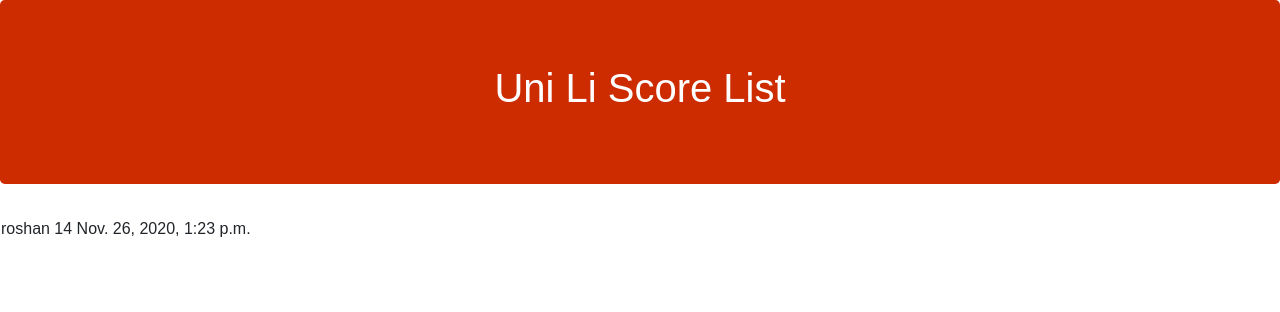
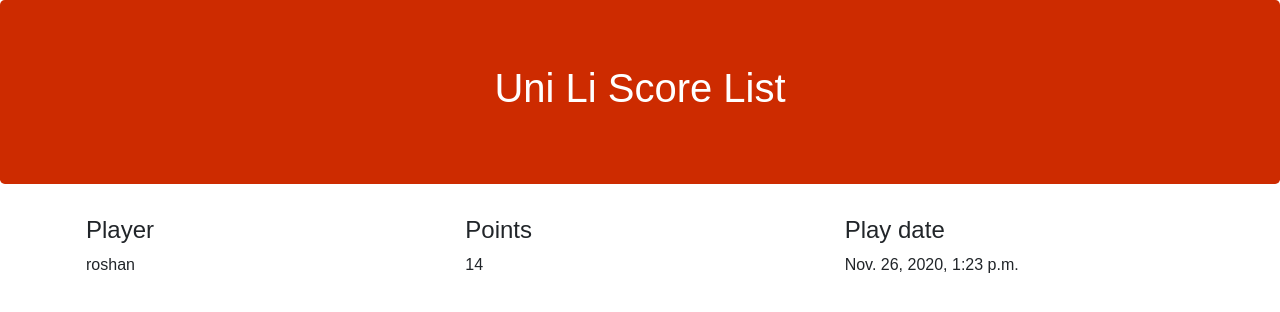
Before and after one commit to Cyberboa/Quiz-game-Uni-li, a Django app: page /score/ in a window 1280 px wide. Shown: the part 56-368 px from the top of the page. Run offline with Django 3.2, Linux system fonts and the light colour scheme; a user stored in the database is signed in; data comes from the database, SQL or seed files in the repository; both versions use the stored data as it was after the commit; style sheets or scripts are compiled from the project's sources; some libraries are stand-ins or nearby versions.

Commit message:
- redesigning HTML base.html & question_create_view.html & question_list.html & score.html

```diff
--- a/quizGameApp/views.py
+++ b/quizGameApp/views.py
@@ -57,11 +57,9 @@ class QuestionView(View):
         if add_question_form.is_valid():
             add_question_form.save()
             add_question_form = AddQuestionForm()
-
         context = {
             "form": add_question_form
         }
-
         return render(httprequest, "question_create_view.html", context)
 
     @login_required
--- a/templates/base.html
+++ b/templates/base.html
@@ -13,6 +13,7 @@
 </head>
 <body>
 {% include 'nav_bar.html' %}
+<div class="mb-4">
     {% block mainContent %}
     {% endblock mainContent %}
     {% block questionListContent %}
@@ -28,5 +29,6 @@
                 integrity="sha384-wfSDF2E50Y2D1uUdj0O3uMBJnjuUD4Ih7YwaYd1iqfktj0Uod8GCExl3Og8ifwB6"
                 crossorigin="anonymous"></script>
     {% endblock questionListContent %}
+</div>
 </body>
 </html>
--- a/templates/question_list.html
+++ b/templates/question_list.html
@@ -38,7 +38,7 @@
                     </div>
                 {% endfor %}
                 <hr/>
-                <input type="submit" value="Check result">
+                <input class="btn btn-primary" type="submit" value="Check result">
             </div>
         </form>
     </div>
--- a/templates/score.html
+++ b/templates/score.html
@@ -4,13 +4,30 @@
     <div class="jumbotron text-center">
         <h1>Uni Li Score List</h1>
     </div>
-    <div>
-        {% for result in all_scores %}
-            <table>
-                <tr>
-                    <td>{{ result.player }} {{ result.score }} {{ result.created_date }}</td>
-                </tr>
-            </table>
-        {% endfor %}
+    <div class="container">
+        <div class="row">
+            <div class="col-sm">
+                <h4>Player</h4>
+            </div>
+            <div class="col-sm">
+                <h4>Points</h4>
+            </div>
+            <div class="col-sm">
+                <h4>Play date</h4>
+            </div>
+        </div>
+        <div class="row">
+            {% for result in all_scores %}
+                <div class="col-sm">
+                    {{ result.player }}
+                </div>
+                <div class="col-sm">
+                    {{ result.score }}
+                </div>
+                <div class="col-sm">
+                    {{ result.created_date }}
+                </div>
+            {% endfor %}
+        </div>
     </div>
 {% endblock mainContent %}
```
Also changed, not shown: templates/question_create_view.html (+7 -6 lines), db.sqlite3. Lines whose indentation alone changed are shown as unchanged.
